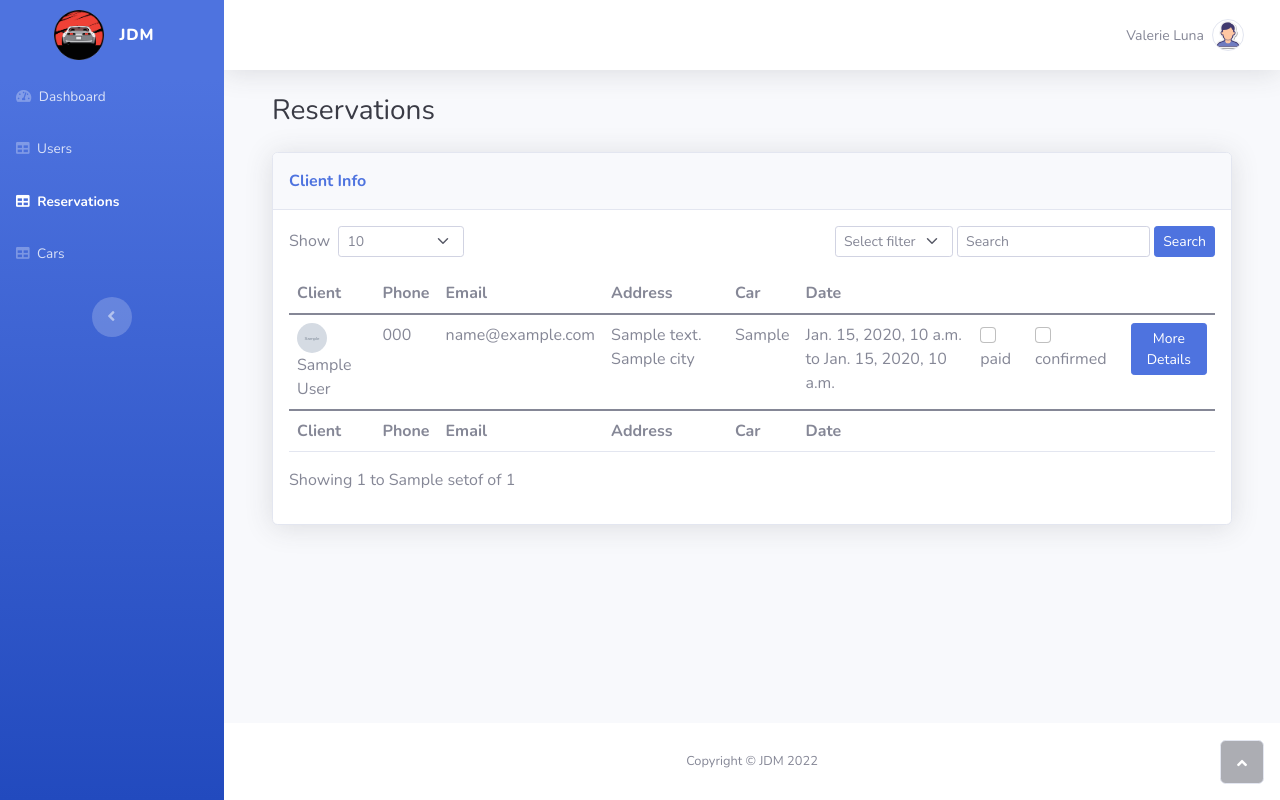
After one commit to MOtAkAli/JDM, a Django app: template employee/templates/employee/reservations.html in a window 1280 px wide. The commit adds this page. Run offline with Django 4.2, Linux system fonts and the light colour scheme; the template is opened without the code that fills it: most values are stand-ins (such as "Sample title", 1, 10 or a date in 2020); grey boxes marked "Sample" are stand-in pictures; some libraries are stand-ins or nearby versions.

Commit message:
reservations management

```diff
--- a/employee/templates/employee/base.html
+++ b/employee/templates/employee/base.html
@@ -40,7 +40,7 @@
                     </a>
                 </li>
                 <li class="nav-item">
-                    <a class="nav-link" href="/employee/reservations/">
+                    <a class="nav-link {% block reservations_link_css_class %}{% endblock %}" href="/employee/reservations/search//10/1">
                         <i class="fas fa-table"></i>
                         <span>Reservations</span>
                     </a>
--- /dev/null
+++ b/employee/templates/employee/reservations.html
@@ -0,0 +1,190 @@
+{% extends 'employee/base.html' %}
+{% load static %}
+{% block reservations_link_css_class %}
+    active
+{% endblock %}
+{% block content %}
+    <div class="container-fluid">
+        <h3 class="text-dark mb-4">Reservations</h3>
+        <div class="card shadow">
+            <div class="card-header py-3">
+                <p class="text-primary m-0 fw-bold">Client Info</p>
+
+            </div>
+            <div class="card-body">
+                <div class="row">
+                    <div class="col-md-6 text-nowrap">
+                        <div id="dataTable_length" class="dataTables_length" aria-controls="dataTable">
+                            <label class="form-label">Show&nbsp;
+                                <select class="d-inline-block form-select form-select-sm" id="show">
+                                    <option value="10" {% if setof == 10 %} selected {% endif %}>10</option>
+                                    <option value="25" {% if setof == 25 %} selected {% endif %}>25</option>
+                                    <option value="50" {% if setof == 50 %} selected {% endif %}>50</option>
+                                    <option value="100" {% if setof == 100 %} selected {% endif %}>100</option>
+                                </select>&nbsp;
+                            </label>
+                        </div>
+                    </div>
+                    <div class="col-md-6">
+                        <div class="text-md-end dataTables_filter" id="dataTable_filter">
+                            <select class="d-inline-block w-auto mb-2 form-select form-select-sm" id="filter">
+                                <option value="">Select filter</option>
+                                <option value="id" {% if search_filter == 'id' %} selected {% endif %}>ID</option>
+                                <option value="first_name" {% if search_filter == 'first_name' %} selected {% endif %}>
+                                    First name
+                                </option>
+                                <option value="last_name" {% if search_filter == 'last_name' %} selected {% endif %}>
+                                    Last name
+                                </option>
+                                <option value="email" {% if search_filter == 'email' %} selected {% endif %}>Email
+                                </option>
+                                <option value="phone" {% if search_filter == 'phone' %} selected {% endif %}>Phone
+                                </option>
+                            </select>
+                            <label class="form-label">
+                                <input type="text" id="search_text" value="{{ search_value }}"
+                                       class="form-control form-control-sm" aria-controls="dataTable"
+                                       placeholder="Search">
+                            </label>
+                            <button class="btn btn-primary btn-sm" id="search">Search</button>
+                        </div>
+                    </div>
+                </div>
+                <div class="table-responsive table mt-2" id="dataTable" role="grid" aria-describedby="dataTable_info">
+                    <table class="table my-0" id="dataTable">
+                        <thead>
+                        <tr>
+                            <th>Client</th>
+                            <th>Phone</th>
+                            <th>Email</th>
+                            <th>Address</th>
+                            <th>Car</th>
+                            <th>Date</th>
+                            <th></th>
+                        </tr>
+                        </thead>
+                        <tbody>
+                        {% for reservation in reservations_page %}
+                            <tr>
+                                <td><img class="rounded-circle me-2" width="30" height="30"
+                                         src="{{ reservation.client.picture.url }}"><br>{{ reservation.client.first_name }} {{ reservation.client.last_name }}
+                                </td>
+                                <td>{{ reservation.client.phone }}</td>
+                                <td>{{ reservation.client.email }}</td>
+                                <td>{{ reservation.client.address }} {{ v.client.city }}</td>
+                                <td>{{ reservation.car.carModel }}</td>
+                                <td>{{ reservation.startDate }} to {{ reservation.endDate }}</td>
+                                <td>
+                                    <input class="form-check-input" type="checkbox" id="flexCheckDefault">
+                                    <label class="form-check-label" for="flexCheckDefault">paid</label>
+                                </td>
+                                <td>
+                                    <input class="form-check-input" type="checkbox" value="" id="flexCheckDefault">
+                                    <label class="form-check-label" for="flexCheckDefault">confirmed</label>
+                                </td>
+
+                                <td><a href="/employee/reservation/{{ reservation.id }}">
+                                    <button class="btn btn-primary btn-sm">More Details</button>
+                                </a></td>
+                            </tr>
+                        {% endfor %}
+                        </tbody>
+                        <tfoot>
+                        <tr>
+                            <td><strong>Client</strong></td>
+                            <td><strong>Phone</strong></td>
+                            <td><strong>Email</strong></td>
+                            <td><strong>Address</strong></td>
+                            <td><strong>Car</strong></td>
+                            <td><strong>Date</strong></td>
+
+                        </tr>
+                        </tfoot>
+                    </table>
+                </div>
+                <div class="row">
+                    <div class="col-md-6 align-self-center">
+                        <p id="dataTable_info" class="dataTables_info" role="status" aria-live="polite">Showing 1
+                            to {{ setof }} of {{ count }}</p>
+                    </div>
+                    {% if page_has_previous or page_has_next %}
+                        <div class="col-md-6">
+                            <nav class="d-lg-flex justify-content-lg-end dataTables_paginate paging_simple_numbers">
+                                <ul class="pagination">
+                                    {% if page_has_previous %}
+                                        <li class="page-item">
+                                            <a class="page-link" aria-label="Previous"
+                                               href="/employee/reservations/search/
+                                                       {{ search_filter }}{% if search_is_active %}={% endif %}{{ search_value }}/{{ setof }}/{{ num_page_previous }}">
+                                                <span aria-hidden="true">«</span>
+                                            </a>
+                                        </li>
+                                    {% endif %}
+                                    {% if page_has_previous %}
+                                        <li class="page-item">
+                                            <a class="page-link"
+                                               href="/employee/reservations/search/
+                                                       {{ search_filter }}{% if search_is_active %}={% endif %}{{ search_value }}/{{ setof }}/{{ num_page_previous }}">{{ num_page_previous }}</a>
+                                        </li>
+                                    {% endif %}
+                                    <li class="page-item active">
+                                        <a class="page-link"
+                                           href="/employee/reservations/search/
+                                                   {{ search_filter }}{% if search_is_active %}={% endif %}{{ search_value }}/{{ setof }}/{{ num_page }}">{{ num_page }}</a>
+                                    </li>
+                                    {% if page_has_next %}
+                                        <li class="page-item">
+                                            <a class="page-link"
+                                               href="/employee/reservations/search/
+                                                       {{ search_filter }}{% if search_is_active %}={% endif %}{{ search_value }}/{{ setof }}/{{ num_page_next }}">{{ num_page_next }}</a>
+                                        </li>
+                                    {% endif %}
+                                    {% if page_has_next %}
+                                        <li class="page-item">
+                                            <a class="page-link" aria-label="Next"
+                                               href="/employee/reservations/search/
+                                                       {{ search_filter }}{% if search_is_active %}={% endif %}{{ search_value }}/{{ setof }}/{{ num_page_next }}">
+                                                <span aria-hidden="true">»</span>
+                                            </a>
+                                        </li>
+                                    {% endif %}
+                                </ul>
+                            </nav>
+                        </div>
+                    {% endif %}
+                </div>
+            </div>
+        </div>
+    </div>
+    <script src="{% static 'base/js/jquery-3.6.0.min.js' %}"></script>
+    <script>
+        $('#search').click(function () {
+            let search = $('#search_text').val();
+            let splitInSearch = window.location.href.split('/search/');
+            if (search === '') {
+                window.location.href = `${splitInSearch[0]}/search//10/1`;
+            } else {
+                let filter = $('#filter').val();
+                if (filter === '') {
+                    alert('Choose a search filter');
+                    return;
+                }
+                let afterSearchSplit = splitInSearch[1].split('/');
+                window.location.href = `${splitInSearch[0]}/search/${filter}=${search}/${afterSearchSplit[1]}/${afterSearchSplit[2]}`;
+            }
+        });
+
+
+        let select = $('#show');
+        select.change('change', function () {
+            let search = $('#search_text').val();
+            if (search === '') {
+                window.location.href = '/employee/reservations/search//' + select.val() + '/1';
+            } else {
+                let filter = $('#filter').val();
+                let splitInSearch = window.location.href.split(`${filter}=${search}`);
+                window.location.href = `${splitInSearch[0]}${filter}=${search}/${select.val()}/1`;
+            }
+        });
+    </script>
+{% endblock %}
```
Also changed, not shown: employee/templates/employee/reservation.html (added, +112 -0 lines), employee/urls.py (+7 -1 lines), employee/views.py (+43 -0 lines).
